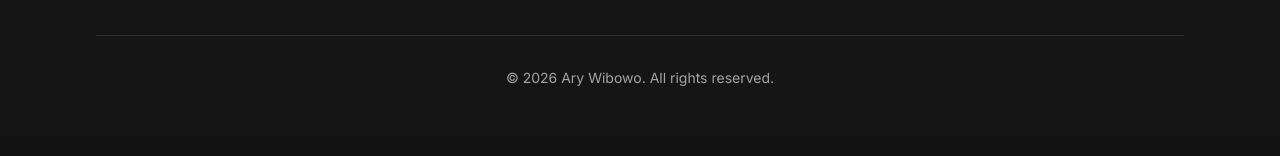
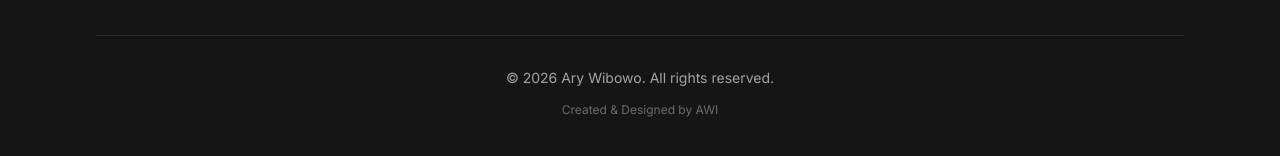
Before and after one commit to ImHeroesKiller/arywibowo-portfolio, a Next.js app: page /en/projects in a window 1280 px wide. Shown: the part 1038-1194 px from the top of the page. Built offline with nearby package versions, Linux system fonts and the light colour scheme.

Commit message:
Add multilingual AWI creator credit to footer
- Place subtle credit link below copyright in all locales
- Link to https://arywibowo.id opening in a new tab

```diff
--- a/components/footer.tsx
+++ b/components/footer.tsx
@@ -68,9 +68,21 @@ export function Footer() {
 
         <Separator className="my-8" />
 
-        <p className="text-center text-sm text-muted-foreground">
-          © {year} {tHero("name")}. {t("rights")}
-        </p>
+        <div className="space-y-2 text-center">
+          <p className="text-sm text-muted-foreground">
+            © {year} {tHero("name")}. {t("rights")}
+          </p>
+          <p>
+            <a
+              href="https://arywibowo.id"
+              target="_blank"
+              rel="noopener noreferrer"
+              className="text-xs text-muted-foreground/60 transition-colors hover:text-muted-foreground"
+            >
+              {t("creatorCredit")}
+            </a>
+          </p>
+        </div>
       </div>
     </footer>
   );
--- a/messages/en.json
+++ b/messages/en.json
@@ -180,7 +180,8 @@
   "footer": {
     "navigation": "Navigation",
     "contact": "Contact",
-    "rights": "All rights reserved."
+    "rights": "All rights reserved.",
+    "creatorCredit": "Created & Designed by AWI"
   },
   "pwa": {
     "installTitle": "Install App",
--- a/messages/id.json
+++ b/messages/id.json
@@ -180,7 +180,8 @@
   "footer": {
     "navigation": "Navigasi",
     "contact": "Kontak",
-    "rights": "Hak cipta dilindungi."
+    "rights": "Hak cipta dilindungi.",
+    "creatorCredit": "Dibuat & Dirancang oleh AWI"
   },
   "pwa": {
     "installTitle": "Instal Aplikasi",
--- a/messages/zh.json
+++ b/messages/zh.json
@@ -180,7 +180,8 @@
   "footer": {
     "navigation": "导航",
     "contact": "联系",
-    "rights": "版权所有。"
+    "rights": "版权所有。",
+    "creatorCredit": "由 AWI 创建和设计"
   },
   "pwa": {
     "installTitle": "安装应用",
```
